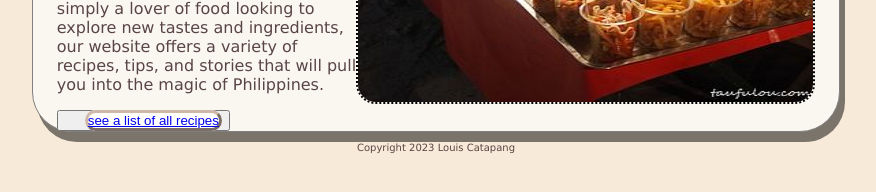
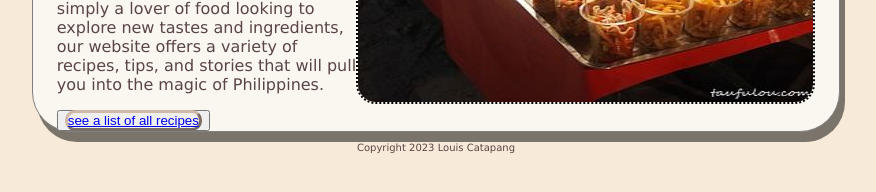
Before and after one commit to Loohwis/Recipe1, a Jekyll site: the page built from home/index.md, in a window 1280 px wide. Shown: the part 493-685 px from the top of the page, without its empty margins (204-1080 px from the left). Built offline with Jekyll 4.4.1, drawn with Linux system fonts in a browser that asks for light colours.

Commit message:
Update recipes.css

```diff
--- a/styles/recipes.css
+++ b/styles/recipes.css
@@ -80,13 +80,11 @@ ul {
 }
 
 .rep_but {
-  margin-left: 20px;
-  border-radius: 20px;
+  border-radius: 10px;
   border-style: outset;
   border-color: #D0B8A8;
   height: 30px;
-  width: 10px;
-  background-color: white;
+  width: 100px;
 }
 
 li {
```
